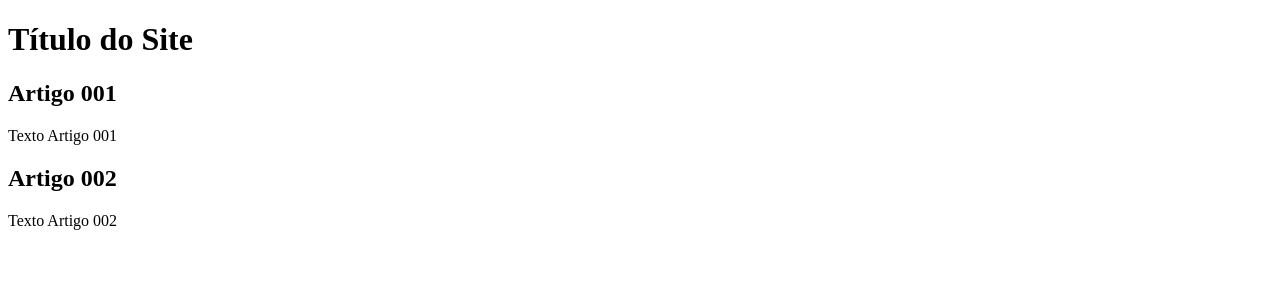
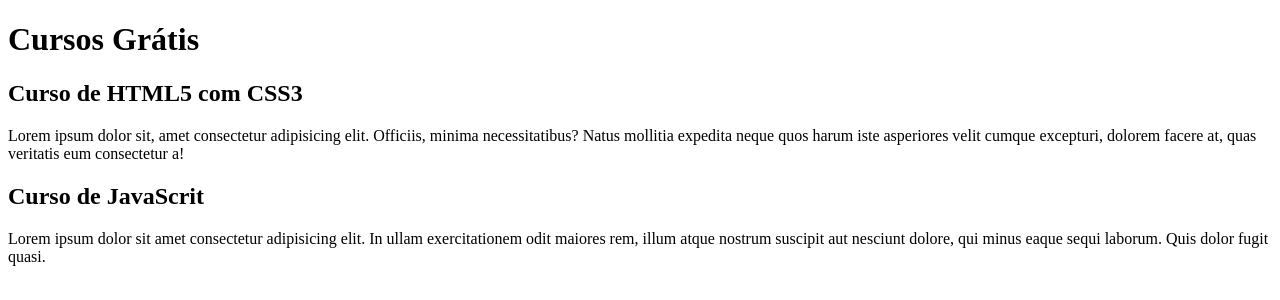
Before and after one commit to machadomauricio/projeto-site, a plain HTML site: page index.html in a window 1280 px wide. Drawn offline with Linux system fonts and the light colour scheme.

Commit message:
Comecei a escrever o conteúdo

```diff
--- a/index.html
+++ b/index.html
@@ -8,15 +8,15 @@
 <body>
     <main>
         <header>
-            <h1>Título do Site</h1>
+            <h1>Cursos Grátis</h1>
         </header>
         <article>
-            <h2>Artigo 001</h2>
-            <p>Texto Artigo 001</p>
+            <h2>Curso de HTML5 com CSS3</h2>
+            <p>Lorem ipsum dolor sit, amet consectetur adipisicing elit. Officiis, minima necessitatibus? Natus mollitia expedita neque quos harum iste asperiores velit cumque excepturi, dolorem facere at, quas veritatis eum consectetur a!</p>
         </article>
         <article>
-            <h2>Artigo 002</h2>
-            <p>Texto Artigo 002</p>
+            <h2>Curso de JavaScrit</h2>
+            <p>Lorem ipsum dolor sit amet consectetur adipisicing elit. In ullam exercitationem odit maiores rem, illum atque nostrum suscipit aut nesciunt dolore, qui minus eaque sequi laborum. Quis dolor fugit quasi.</p>
         </article>
     </main>
 
```
